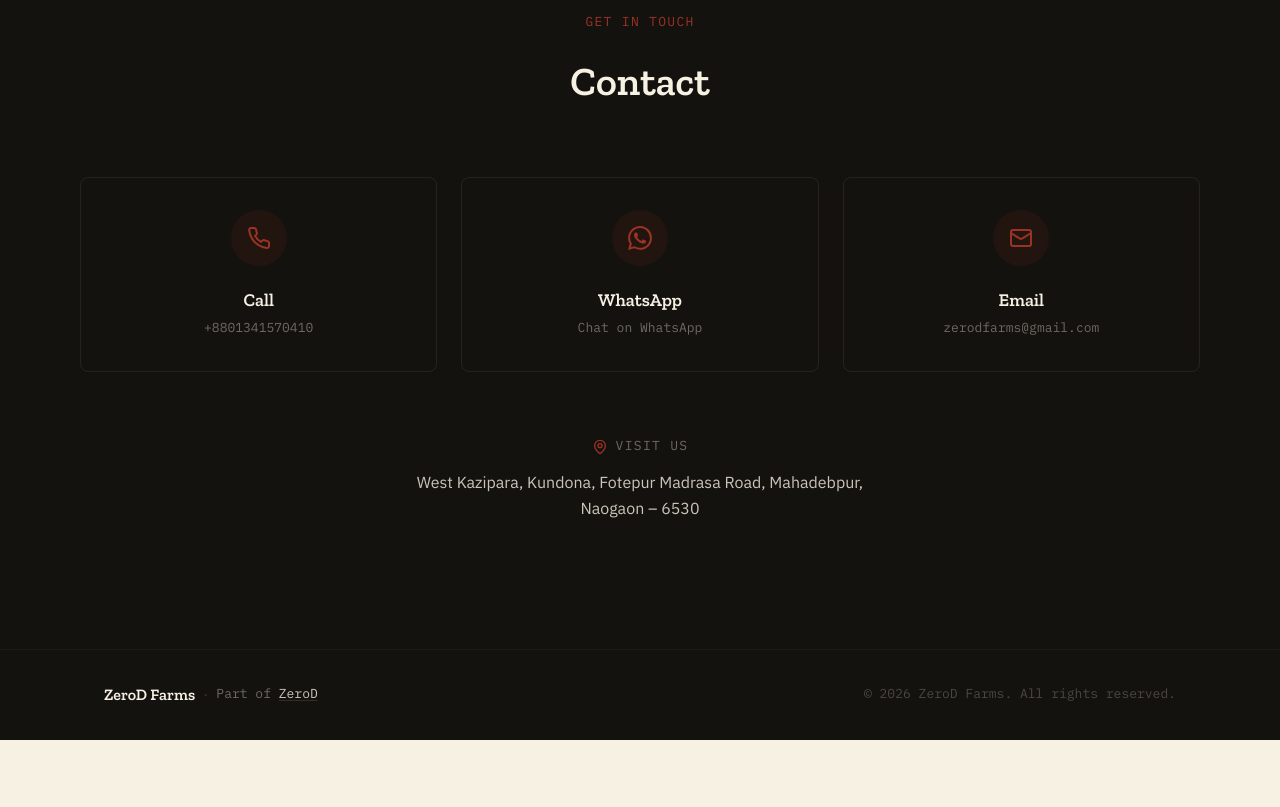
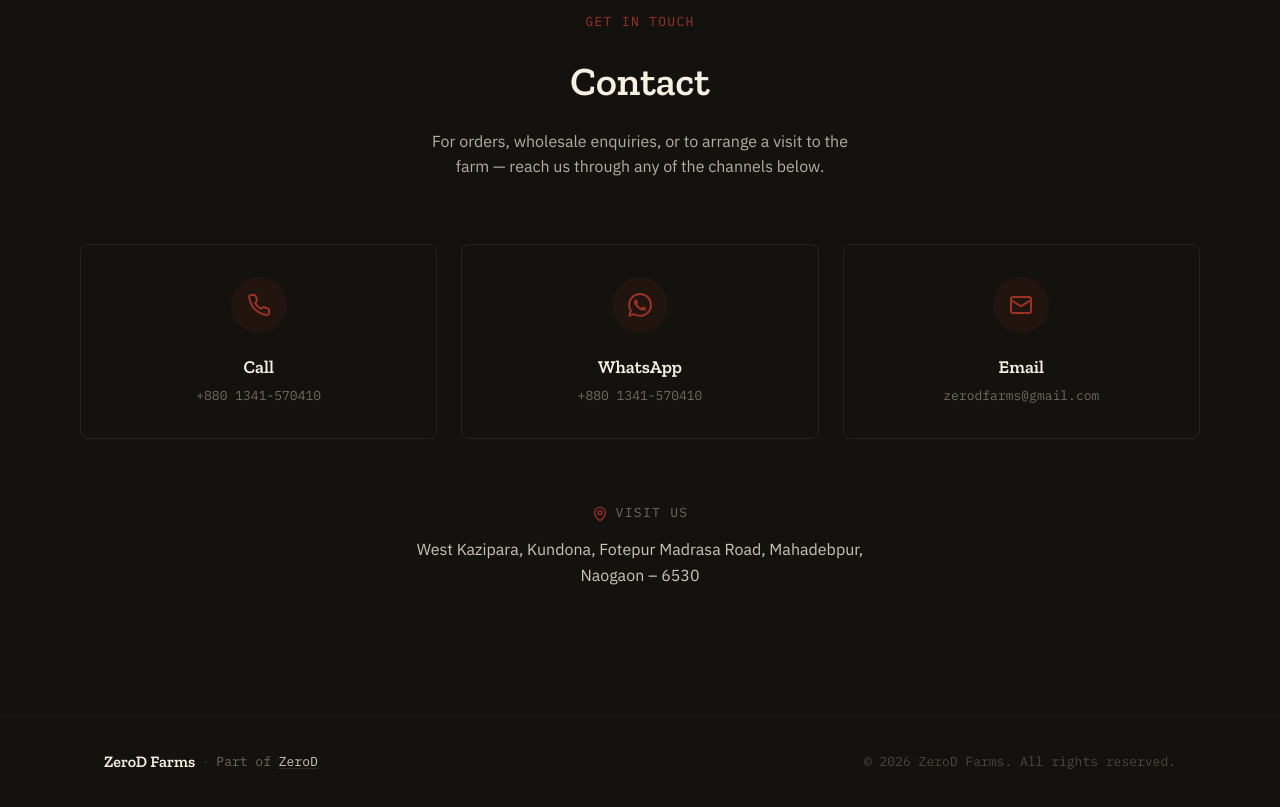
Before and after one commit to AFIF-ZILANI/zerod-farms, a Next.js app: page / in a window 1280 px wide. Shown: the part 5200-6007 px from the top of the page. Before the commit the page ends 5940 px from the top, so only its background shows below. Built offline with nearby package versions, Linux system fonts and the light colour scheme.

Commit message:
refactor: refine contact section copy and contact-link display

```diff
--- a/app/lib/constants.ts
+++ b/app/lib/constants.ts
@@ -2,6 +2,7 @@ export const SITE = {
   name: "ZeroD Farms",
   tagline: "Healthy food for everyone.",
   phone: "+8801341570410",
+  phoneDisplay: "+880 1341-570410",
   whatsapp: "https://wa.me/8801341570410",
   email: "zerodfarms@gmail.com",
   address:
@@ -56,9 +57,9 @@ export const DATASET_COPY =
   "We're building a live, public poultry dataset through PoultryScale — real weighing and production data from farms across Bangladesh, made open for research and better decision-making. Coming soon.";
 
 export const CONTACT_LINKS = [
-  { label: "Call", href: `tel:${SITE.phone}`, icon: "phone" },
-  { label: "WhatsApp", href: SITE.whatsapp, icon: "whatsapp" },
-  { label: "Email", href: `mailto:${SITE.email}`, icon: "email" },
+  { label: "Call", href: `tel:${SITE.phone}`, icon: "phone", value: SITE.phoneDisplay },
+  { label: "WhatsApp", href: SITE.whatsapp, icon: "whatsapp", value: SITE.phoneDisplay },
+  { label: "Email", href: `mailto:${SITE.email}`, icon: "email", value: SITE.email },
 ] as const;
 
 // Operational figures — surfaced as the farm's credibility at a glance.
--- a/app/page.tsx
+++ b/app/page.tsx
@@ -445,6 +445,10 @@ export default function Home() {
                   <h2 className="font-display text-display-l font-semibold text-ivory-shell">
                     Contact
                   </h2>
+                  <p className="font-body text-body-m text-ivory-shell/70 max-w-md mx-auto mt-4">
+                    For orders, wholesale enquiries, or to arrange a visit to
+                    the farm — reach us through any of the channels below.
+                  </p>
                 </div>
               </AnimateOnScroll>
 
@@ -453,7 +457,7 @@ export default function Home() {
                   <AnimateOnScroll key={link.label} delay={i * 60}>
                     <a
                       href={link.href}
-                      className="group flex flex-col items-center text-center p-8 rounded-lg border border-steel-mesh/20 hover:border-barind-rust/60 transition-all duration-300 min-h-11 min-w-11"
+                      className="group flex flex-col items-center text-center p-8 rounded-lg border border-steel-mesh/20 hover:border-barind-rust/60 hover:-translate-y-1 transition-all duration-300 min-h-11 min-w-11"
                       {...(link.icon !== "phone"
                         ? { target: "_blank", rel: "noopener noreferrer" }
                         : {})}
@@ -466,10 +470,8 @@ export default function Home() {
                       <span className="font-display text-body-l font-semibold text-ivory-shell mb-1">
                         {link.label}
                       </span>
-                      <span className="font-mono text-caption text-steel-mesh">
-                        {link.icon === "phone" && SITE.phone}
-                        {link.icon === "whatsapp" && "Chat on WhatsApp"}
-                        {link.icon === "email" && SITE.email}
+                      <span className="font-mono text-caption text-steel-mesh group-hover:text-ivory-shell/70 transition-colors break-all">
+                        {link.value}
                       </span>
                     </a>
                   </AnimateOnScroll>
```
